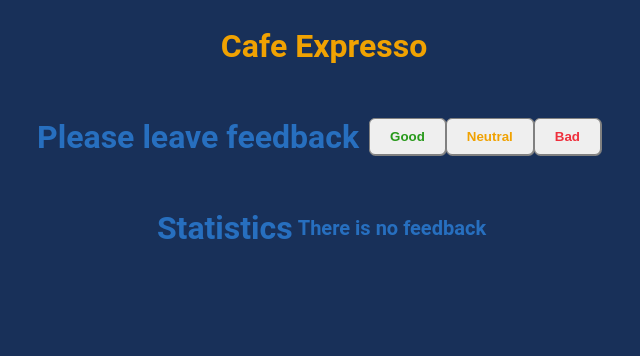
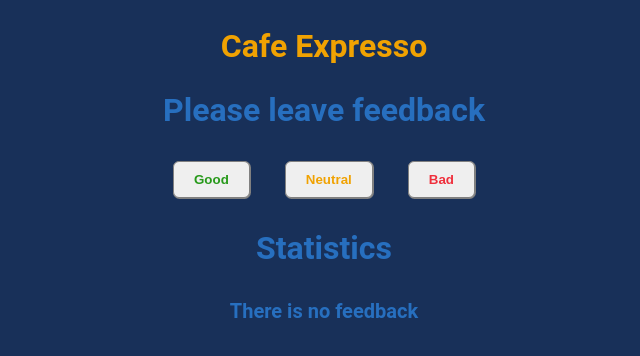
Before and after one commit to Fosa1990/goit-react-hw-02-feedback, a React (Create React App) app: page / in a window 1280 px wide. Shown: the top 356 px of the page, without its empty margins (316-956 px from the left). Built offline with nearby package versions, Linux system fonts and the light colour scheme.

Commit message:
Update Section.js

```diff
--- a/src/components/Section/Section.js
+++ b/src/components/Section/Section.js
@@ -2,10 +2,12 @@ import PropTypes from 'prop-types';
 import styled from 'styled-components';
 
 const SectionWrapper = styled.section`
-  display: flex;
-  align-items: center;
-  justify-content: center;
-  flex-direction: ${props => (props.verticalFlex ? 'column' : 'row')};
+  ${props =>
+    props.flex
+      ? 'display: flex; align-items: center; justify-content: center; flex-direction: row;'
+      : 'display: block;'};
+  ${props => (props.vertical ? 'flex-direction: column;' : '')};
+
   padding: 0 25px;
   margin: 0;
 `;
@@ -33,9 +35,9 @@ const IsItMainTitle = ({ mainTitle, title }) => {
   );
 };
 
-const Section = ({ title, mainTitle, children, verticalFlex }) => {
+const Section = ({ title, mainTitle, children, flex, vertical }) => {
   return (
-    <SectionWrapper verticalFlex={verticalFlex}>
+    <SectionWrapper flex={flex} vertical={vertical}>
       <IsItMainTitle title={title} mainTitle={mainTitle} />
       {children}
     </SectionWrapper>
@@ -45,7 +47,8 @@ const Section = ({ title, mainTitle, children, verticalFlex }) => {
 Section.defaultProps = {
   mainTitle: false,
   title: 'Section title',
-  verticalFlex: false,
+  flex: false,
+  vertical: false,
 };
 
 Section.propTypes = {
```
